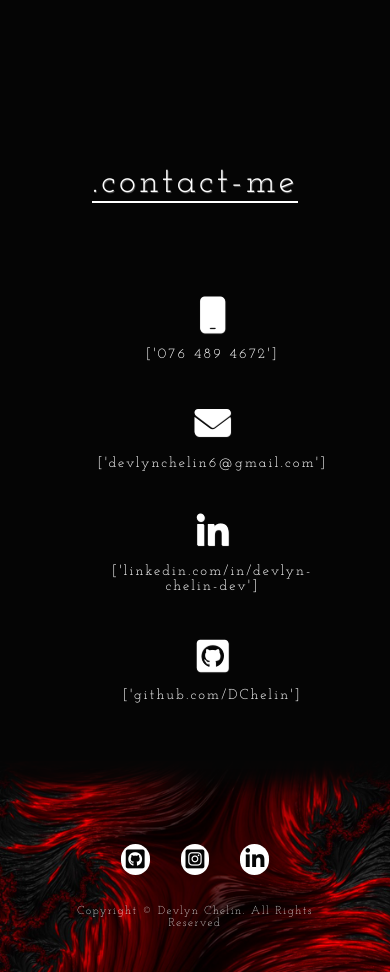
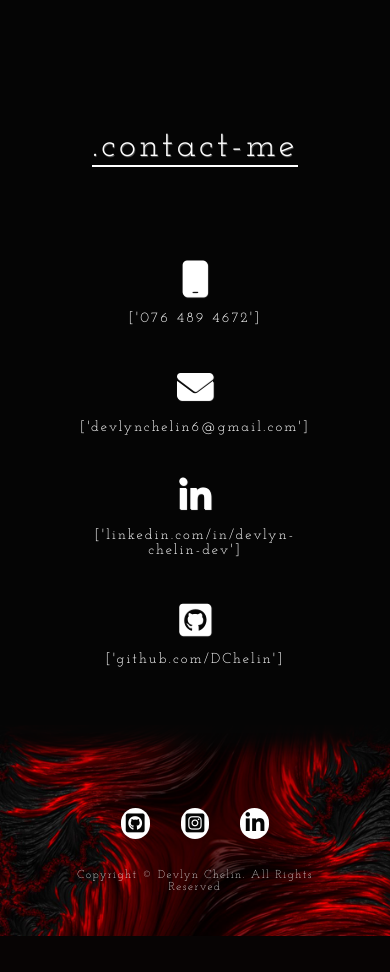
Before and after one commit to DChelin/chelin.dev, a PHP site: page / in a window 390 px wide. Shown: the part 4321-5293 px from the top of the page. After the commit the page ends 5257 px from the top, so only its background shows below. Run offline with PHP 8.4, Linux system fonts and the light colour scheme; some libraries are stand-ins or nearby versions; some web fonts are replaced.

Commit message:
Update style.css

```diff
--- a/style.css
+++ b/style.css
@@ -606,7 +606,7 @@ html{
     }
 
     .section-6{
-        padding: 10rem;
+        padding: 5rem;
         padding-bottom: 50rem;
     }
 
```
